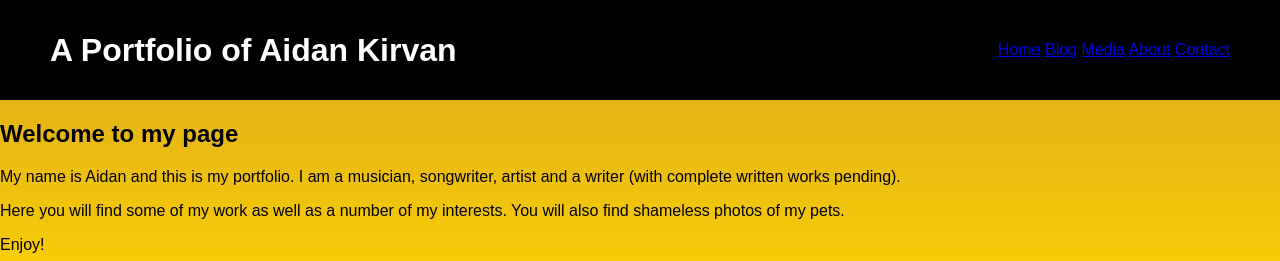
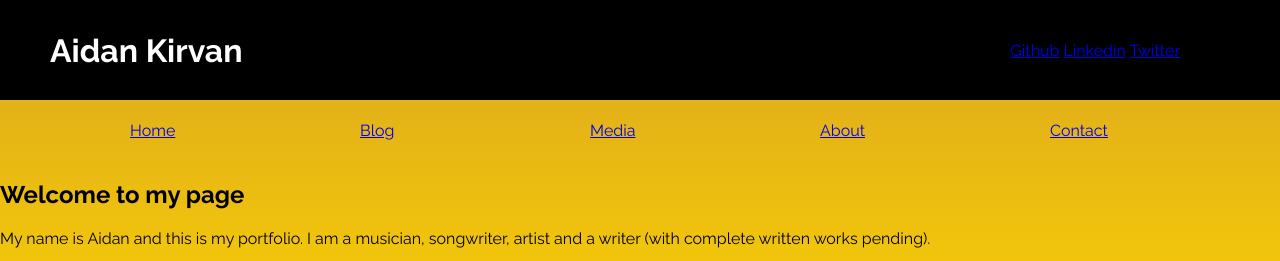
Before and after one commit to teraglin/AidanKirvan_T1A2, a plain HTML site: page index.html in a window 1280 px wide. Shown: the top 261 px of the page. Drawn offline with Linux system fonts and the light colour scheme.

Commit message:
moved navbar so that external links can sit in the top right.

```diff
--- a/index.html
+++ b/index.html
@@ -4,21 +4,28 @@
     <meta charset="UTF-8">
     <meta name="viewport" content="width=device-width, initial-scale=1.0">
     <link rel="stylesheet" href="style/style.css">
-    <title>Aidan Kirvan Portfolio</title>
+    <link href="https://fonts.googleapis.com/css2?family=Raleway:ital,wght@0,100;0,400;0,700;1,400;1,700&display=swap" rel="stylesheet">
+    <title>Aidan Kirvan</title>
 </head>
 <body>
     <div class="heading">
     <header>
-        <h1>A Portfolio of Aidan Kirvan</h1>
+        <h1>Aidan Kirvan</h1>
     </header>
-    <nav>
-        <a class="page-nav" href="index.html">Home</a>
-        <a class="page-nav" href="pages/blog.html">Blog</a>
-        <a class="page-nav" href="pages/media.html">Media</a>
-        <a class="page-nav" href="pages/about.html">About</a>
-        <a class="page-nav" href="pages/contact.html">Contact</a>
+    <nav class="links">
+        <a class="page-nav" href="index.html">Github</a>
+        <a class="page-nav" href="pages/blog.html">Linkedin</a>
+        <a class="page-nav" href="pages/media.html">Twitter</a>
     </nav>
     </div>
+
+    <nav class="navbar">
+        <a class="page-link" href="index.html">Home</a>
+        <a class="page-link" href="pages/blog.html">Blog</a>
+        <a class="page-link" href="pages/media.html">Media</a>
+        <a class="page-link" href="pages/about.html">About</a>
+        <a class="page-link" href="pages/contact.html">Contact</a>
+    </nav>
 
     <main>
         <h2>Welcome to my page</h2>
```
Also changed, not shown: pages/about.html (+1 -0 lines), pages/blog.html (+1 -0 lines), pages/contact.html (+1 -0 lines), pages/media.html (+1 -0 lines), 1 other file.
